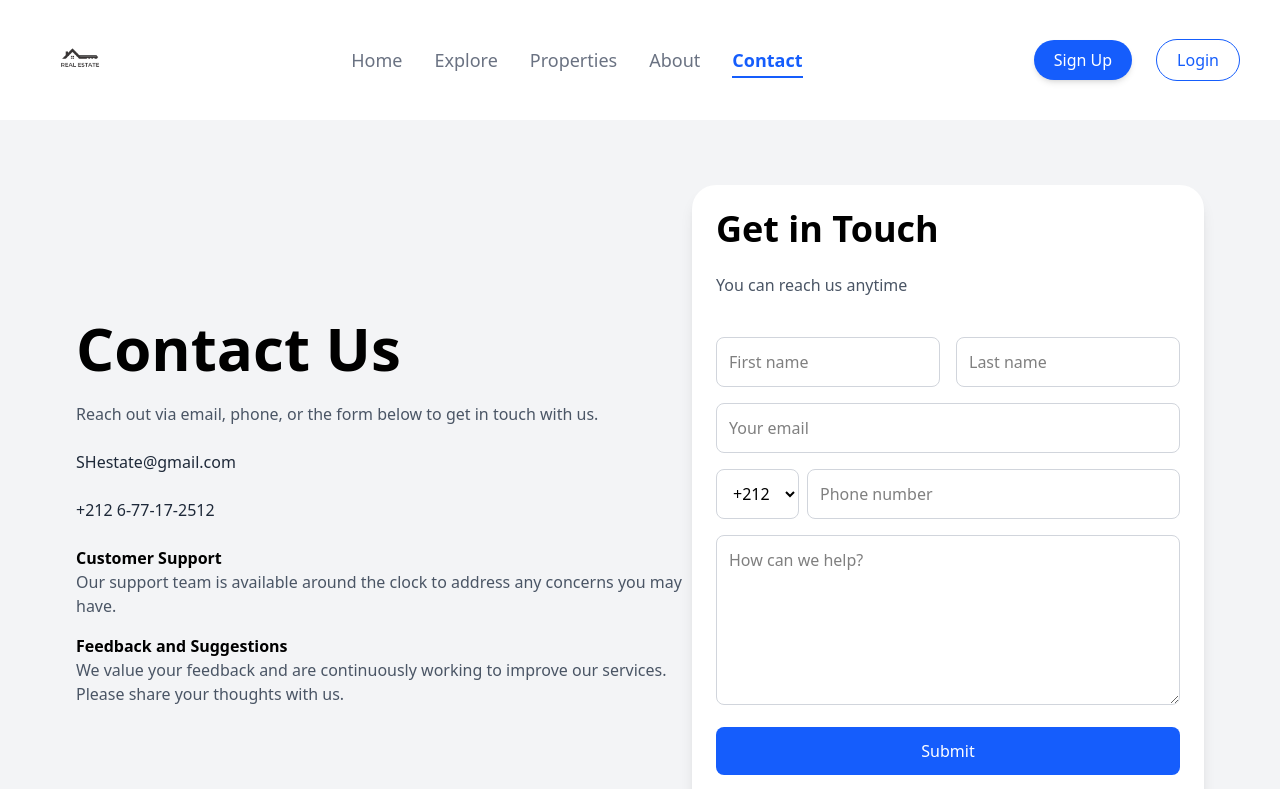
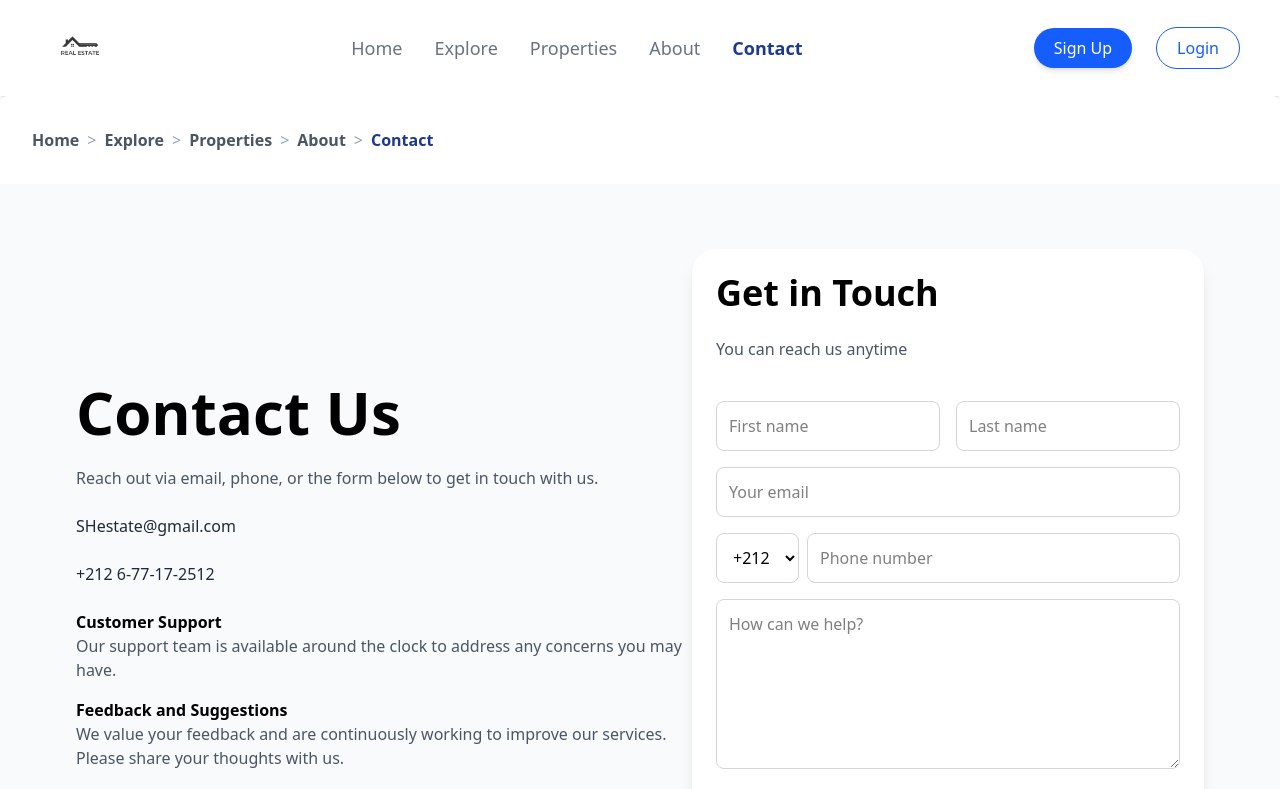
Before and after one commit to OuachouX7/real-Estate-project, a React (Vite) app in the folder client/: page /contact in a window 1280 px wide. Shown: the top 789 px of the page. Built offline with nearby package versions, Linux system fonts and the light colour scheme.

Commit message:
added Breadcrumb

```diff
--- a/client/index.html
+++ b/client/index.html
@@ -1,8 +1,14 @@
-<!doctype html>
+<!DOCTYPE html>
 <html lang="en">
   <head>
     <meta charset="UTF-8" />
     <link rel="icon" type="image/svg+xml" href="/vite.svg" />
+    <link rel="preconnect" href="https://fonts.googleapis.com" />
+    <link rel="preconnect" href="https://fonts.gstatic.com" crossorigin />
+    <link
+      href="https://fonts.googleapis.com/css2?family=Poppins:ital,wght@0,100;0,200;0,300;0,400;0,500;0,600;0,700;0,800;0,900;1,100;1,200;1,300;1,400;1,500;1,600;1,700;1,800;1,900&display=swap"
+      rel="stylesheet"
+    />
     <meta name="viewport" content="width=device-width, initial-scale=1.0" />
     <title>Real Estate</title>
   </head>
--- a/client/package.json
+++ b/client/package.json
@@ -15,11 +15,11 @@
     "framer-motion": "^12.4.10",
     "leaflet": "^1.9.4",
     "lucide-react": "^0.479.0",
-    "react": "^19.0.0",
-    "react-dom": "^19.0.0",
+    "react": "^18.3.1",
+    "react-dom": "^18.3.1",
     "react-helmet-async": "^2.0.5",
     "react-icons": "^5.5.0",
-    "react-leaflet": "^5.0.0",
+    "react-leaflet": "^4.2.1",
     "react-router-dom": "^7.2.0",
     "tailwindcss": "^4.0.9"
   },
--- a/client/src/Pages/About.jsx
+++ b/client/src/Pages/About.jsx
@@ -7,6 +7,28 @@ const About = () => {
   return (
     <>
       <Navbar />
+      <nav className="flex items-center space-x-2 bg-white p-8 rounded-lg">
+        <a href="/" className="text-gray-600 font-semibold hover:underline">
+          Home
+        </a>
+        <span className="text-gray-400">&gt;</span>
+        <a
+          href="/explore"
+          className="text-gray-600 font-semibold hover:underline"
+        >
+          Explore
+        </a>
+        <span className="text-gray-400">&gt;</span>
+        <a
+          href="/explore"
+          className="text-gray-600 font-semibold hover:underline"
+        >
+          Properties
+        </a>
+
+        <span className="text-gray-400">&gt;</span>
+        <span className="text-blue-900 font-bold">About</span>
+      </nav>
       <div className="bg-gray-50 p-25">
         <div className="max-w-6xl mx-auto grid grid-cols-1 md:grid-cols-2 gap-10">
           <div>
@@ -29,7 +51,7 @@ const About = () => {
               src={aboutPic}
               alt="Happy couple in their new home"
               loading="lazy"
-              className="w-full rounded-xl object-cover"
+              className="w-full h-full rounded-xl object-cover"
             />
           </div>
         </div>
--- a/client/src/Pages/Contact.jsx
+++ b/client/src/Pages/Contact.jsx
@@ -19,7 +19,36 @@ const Contact = () => {
         <title>Contact Us</title>
       </Helmet>
       <Navbar />
-      <div className="flex flex-col md:flex-row items-center justify-center min-h-screen bg-gray-100 p-6">
+      <nav className="flex items-center space-x-2 bg-white p-8 rounded-lg">
+        <a href="/" className="text-gray-600 font-semibold hover:underline">
+          Home
+        </a>
+        <span className="text-gray-400">&gt;</span>
+        <a
+          href="/explore"
+          className="text-gray-600 font-semibold hover:underline"
+        >
+          Explore
+        </a>
+        <span className="text-gray-400">&gt;</span>
+        <a
+          href="/explore"
+          className="text-gray-600 font-semibold hover:underline"
+        >
+          Properties
+        </a>
+        <span className="text-gray-400">&gt;</span>
+        <a
+          href="/explore"
+          className="text-gray-600 font-semibold hover:underline"
+        >
+          About
+        </a>
+
+        <span className="text-gray-400">&gt;</span>
+        <span className="text-blue-900 font-bold">Contact</span>
+      </nav>
+      <div className="flex flex-col md:flex-row items-center justify-center min-h-screen bg-gray-50 p-6">
         <div className="md:w-1/2 space-y-6">
           <h1 className="text-6xl font-bold">Contact Us</h1>
           <p className="text-gray-600">
--- a/client/src/Pages/Explore.jsx
+++ b/client/src/Pages/Explore.jsx
@@ -1,9 +1,9 @@
 import React, { lazy, useState } from "react";
 import axios from "axios";
 import { useNavigate } from "react-router-dom";
-const Navbar = lazy(() => import("../Components/Navbar"));
+const Navbar = lazy(() => import("../components/Navbar"));
+const SearchBar = lazy(() => import("../components/SearchBar"));
 const LocationMap = lazy(() => import("../components/LocationMap"));
-const SearchBar = lazy(() => import("../components/SearchBar"));
 
 
 const Explore = () => {
@@ -29,7 +29,15 @@ const Explore = () => {
   return (
     <>
       <Navbar />
+      <nav className="flex items-center space-x-2 bg-white p-8 rounded-lg">
+      <a href="/" className="text-gray-600 font-semibold hover:underline">
+        Home
+      </a>
+      <span className="text-gray-400">&gt;</span>
+      <span className="text-blue-900 font-bold">Explore</span>
+    </nav>
       <LocationMap location={properties&&properties[0]?.location} />
+
       <SearchBar onSearch={fetchProperties} />
 
       <div className="p-10">
--- a/client/src/Pages/Properties.jsx
+++ b/client/src/Pages/Properties.jsx
@@ -4,7 +4,7 @@ import axios from "axios";
 import { useNavigate } from "react-router-dom";
 const Navbar = lazy(() => import("../components/Navbar"));
 const Footer = lazy(() => import("../components/Footer"));
-const Spinner = lazy(() => import("../Components/Spinner"))
+const Spinner = lazy(() => import("../Components/Spinner"));
 
 const Properties = () => {
   const [properties, setProperties] = useState([]),
@@ -64,10 +64,24 @@ const Properties = () => {
   return (
     <>
       <Navbar />
-      <div className="max-w-8xl mx-auto p-6">
+      <nav className="flex items-center space-x-2 bg-white p-8 rounded-lg">
+        <a href="/" className="text-gray-600 font-semibold hover:underline">
+          Home
+        </a>
+        <span className="text-gray-400">&gt;</span>
+        <a href="/explore" className="text-gray-600 font-semibold hover:underline">
+          Explore
+        </a>
+
+
+        <span className="text-gray-400">&gt;</span>
+        <span className="text-blue-900 font-bold">Properties</span>
+      </nav>
+      <div className="max-w-8xl mx-auto p-6 bg-gray-50">
         <h1 className="text-3xl font-bold text-gray-800 mb-6">Properties</h1>
-        <div className="grid grid-cols-1 sm:grid-cols-2 lg:grid-cols-4 gap-6">
-          {properties.length > 0 ? properties.map((listing, index) => (
+        <div className="grid grid-cols-1 sm:grid-cols-2 lg:grid-cols-4 gap-6 ">
+          {properties.length > 0 ? (
+            properties.map((listing, index) => (
               <div
                 key={index}
                 className="bg-white border rounded-lg shadow-lg overflow-hidden"
@@ -79,7 +93,9 @@ const Properties = () => {
                   onClick={() => navigate(`/property/${listing.id}`)}
                 />
                 <div className="p-4">
-                <h3 className="text-lg font-semibold mb-2">{listing.title}</h3>
+                  <h3 className="text-lg font-semibold mb-2">
+                    {listing.title}
+                  </h3>
                   <div className="flex items-center text-gray-600 text-sm mb-2">
                     <span className="mr-1">📍</span> {listing.location}
                   </div>
@@ -104,7 +120,8 @@ const Properties = () => {
                   </div>
                 </div>
               </div>
-          )) : (
+            ))
+          ) : (
             <div className="w-[600px] flex">
               <Spinner />
             </div>
--- a/client/src/Pages/PropertyDetails.jsx
+++ b/client/src/Pages/PropertyDetails.jsx
@@ -62,7 +62,8 @@ const PropertyDetails = () => {
   return (
     <>
       <Navbar />
-      <div className="max-w-6xl mx-auto p-6">
+      <div className="bg-gray-50">
+      <div className="max-w-6xl mx-auto p-6 ">
         <div className="flex w-full justify-between items-center">
           <h1 className="text-4xl font-bold text-gray-800">{property.title}</h1>
           <button
@@ -148,7 +149,9 @@ const PropertyDetails = () => {
           </p>
         </div>
       </div>
+      </div>
       <Footer />
+
     </>
   );
 };
--- a/client/src/components/LocationMap.jsx
+++ b/client/src/components/LocationMap.jsx
@@ -5,7 +5,7 @@ import "leaflet/dist/leaflet.css";
 const LocationMap = ({ location }) => {
   const[position,setPosition]=useState([31.7917,-7.0926]);useEffect(()=>{try{location&&fetch(`https://nominatim.openstreetmap.org/search?format=json&q=${location}`).then(t=>t.json()).then(t=>{t.length>0&&setPosition([parseFloat(t[0].lat),parseFloat(t[0].lon)])}).catch(t=>console.error("Error fetching location:",t))}catch(t){console.log(t)}},[location]);
   return (
-    <>
+    <div className="z-[-1]">
       {position && (
         <MapContainer
           center={position}
@@ -18,7 +18,7 @@ const LocationMap = ({ location }) => {
           </Marker>
         </MapContainer>
       )}
-    </>
+    </div>
   );
 };
 
--- a/client/src/components/navbar.jsx
+++ b/client/src/components/navbar.jsx
@@ -27,12 +27,12 @@ const Navbar = () => {
   };
 
   return (
-    <div className="w-full flex justify-between items-center bg-white shadow-md px-10 py-5">
+    <div className="w-full flex justify-between items-center bg-white shadow-md px-10  py-2 ">
       <div className="flex items-center">
         <img src={logo} alt="Logo" className="w-20 h-20 object-contain" />
       </div>
 
-      <ul className="flex space-x-8 text-lg font-light">
+      <ul className="flex space-x-8 text-lg font-{font-poppins}">
         {["Home", "Explore", "Properties", "About", "Contact"].map((item) => {
           const path = item === "Home" ? "/" : `/${item.toLowerCase()}`;
           const isActive = activePath === path;
@@ -43,7 +43,7 @@ const Navbar = () => {
                 to={path}
                 className={`${
                   isActive
-                    ? "text-blue-600 font-semibold border-b-2 border-blue-600"
+                    ? "text-blue-900 font-semibold "
                     : "text-gray-500  hover:text-blue-700"
                 } transition-all pb-1`}
               >
```
Also changed, not shown: 1 other file (tests, documents, lock files or other folders). Lines whose indentation alone changed are shown as unchanged.
